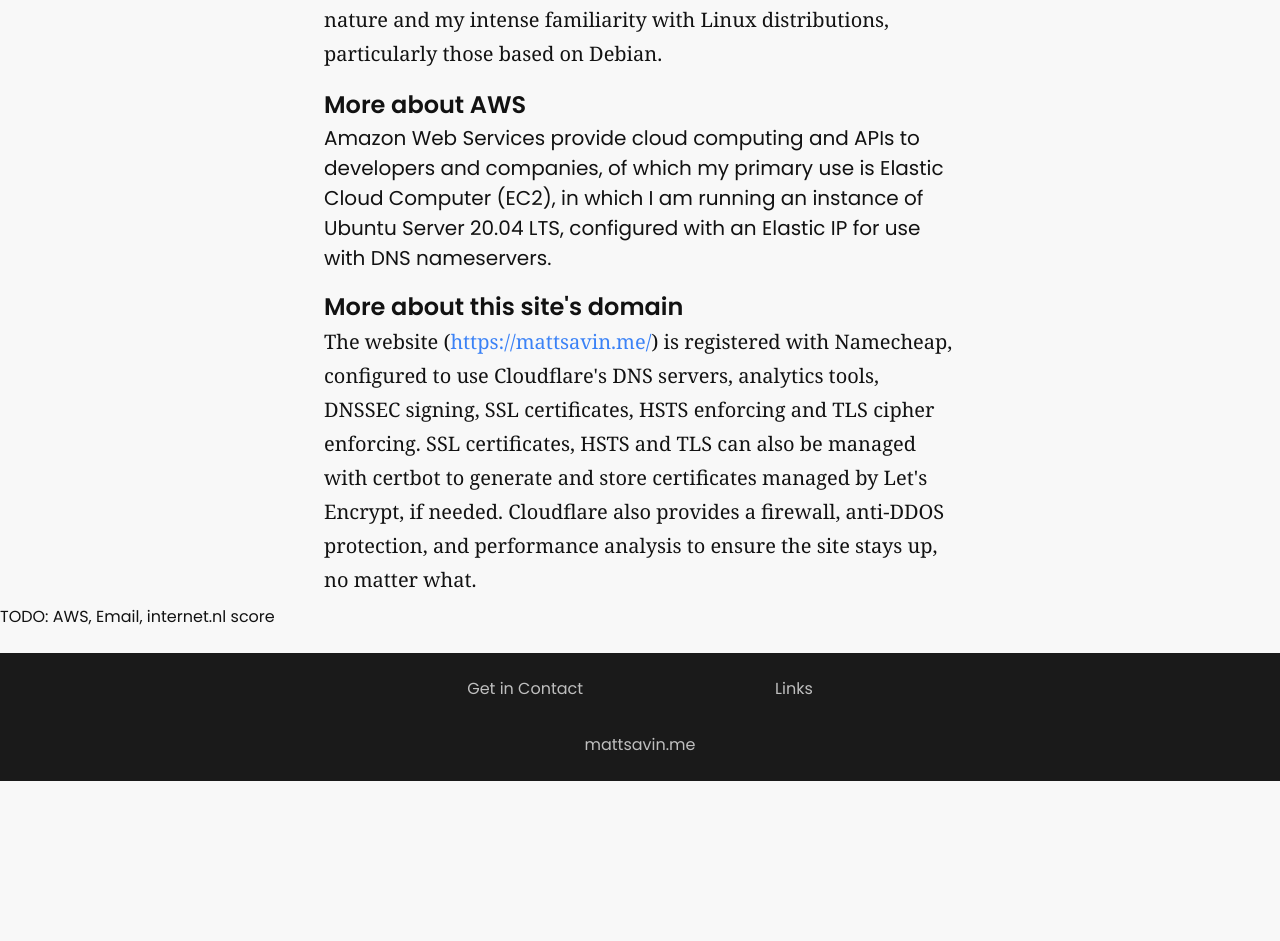
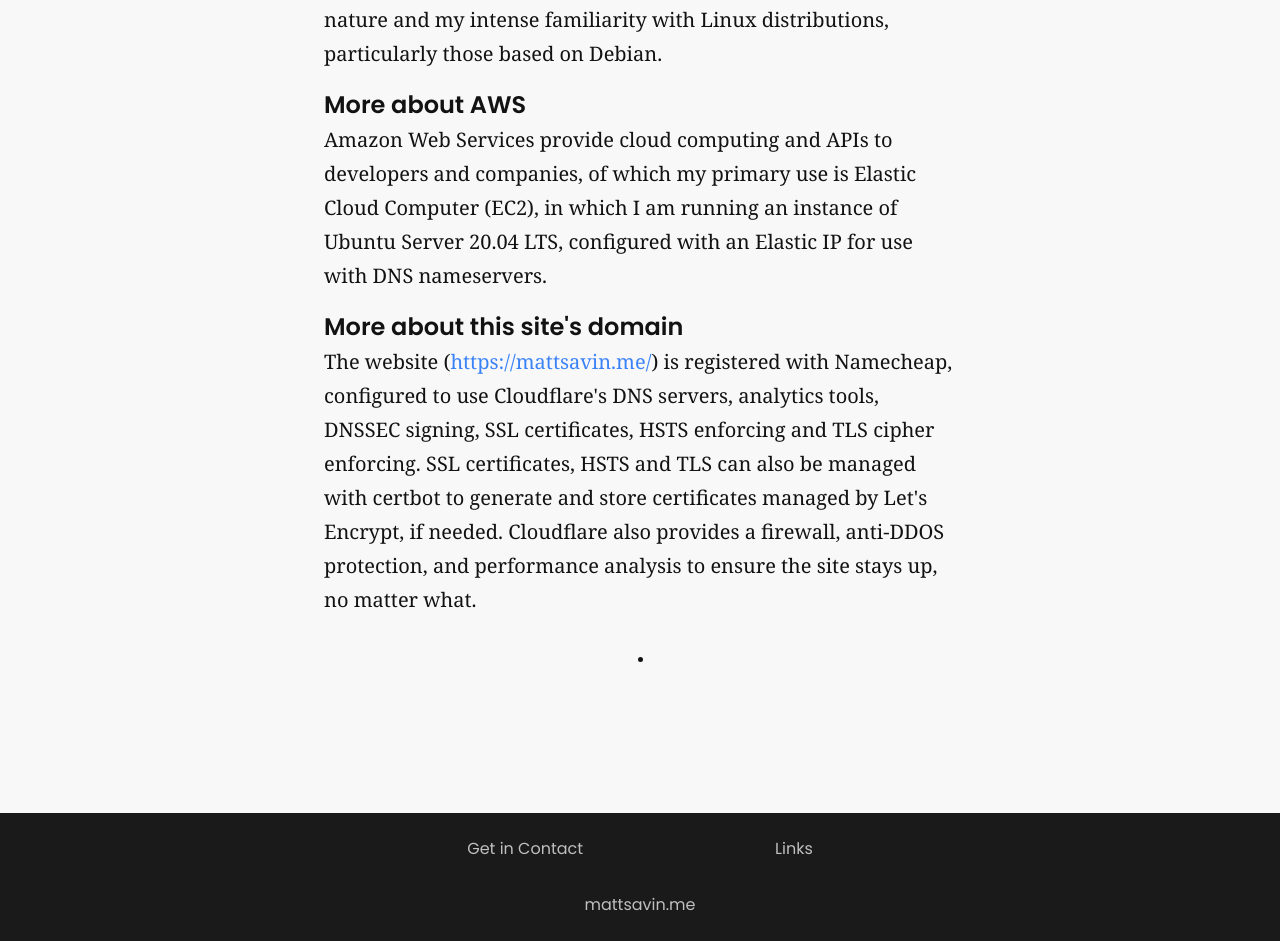
Before and after one commit to mattsavin/mattsavin.me, a Next.js app: page /about in a window 1280 px wide. Shown: the part 3284-4225 px from the top of the page. Before the commit the page ends 4065 px from the top, so only its background shows below. Built offline with nearby package versions, Linux system fonts and the light colour scheme.

Commit message:
create ending dot, put aws section in <p> in about.tsx

```diff
--- a/pages/about.tsx
+++ b/pages/about.tsx
@@ -139,9 +139,11 @@
                     </div>
                     <div className={styles.section}>
                         <h2 className={styles.subheading}>More about AWS</h2>
-                    Amazon Web Services provide cloud computing and APIs to developers and companies, of which my primary
-                    use is Elastic Cloud Computer (EC2), in which I am running an instance of Ubuntu Server 20.04 LTS,
-                    configured with an Elastic IP for use with DNS nameservers.
+                        <p>
+                            Amazon Web Services provide cloud computing and APIs to developers and companies, of which my primary
+                            use is Elastic Cloud Computer (EC2), in which I am running an instance of Ubuntu Server 20.04 LTS,
+                            configured with an Elastic IP for use with DNS nameservers.
+                        </p>
                     </div>
                     <div className={styles.section}>
                         <h2 className={styles.subheading}>More about this site&#39;s domain</h2>
@@ -154,8 +156,10 @@
                         site stays up, no matter what.
                         </p>
                     </div>
+                    <div role={"separator"}>
+                        <span className={styles.separator} />
+                    </div>
                 </div>
-                TODO: AWS, Email, internet.nl score
             </main>
         </>
     );
--- a/styles/about.module.css
+++ b/styles/about.module.css
@@ -49,6 +49,16 @@
     font-weight: 600;
 }
 
+.separator {
+    display: inline-flex;
+    background: var(--text-color);
+    border-radius: 50%;
+    width: 5px;
+    height: 5px;
+    margin-top: 2em;
+    margin-bottom: 7.5em;
+}
+
 @media only screen and (min-width: 688px) {
     .article {
         margin-left: auto;
```
